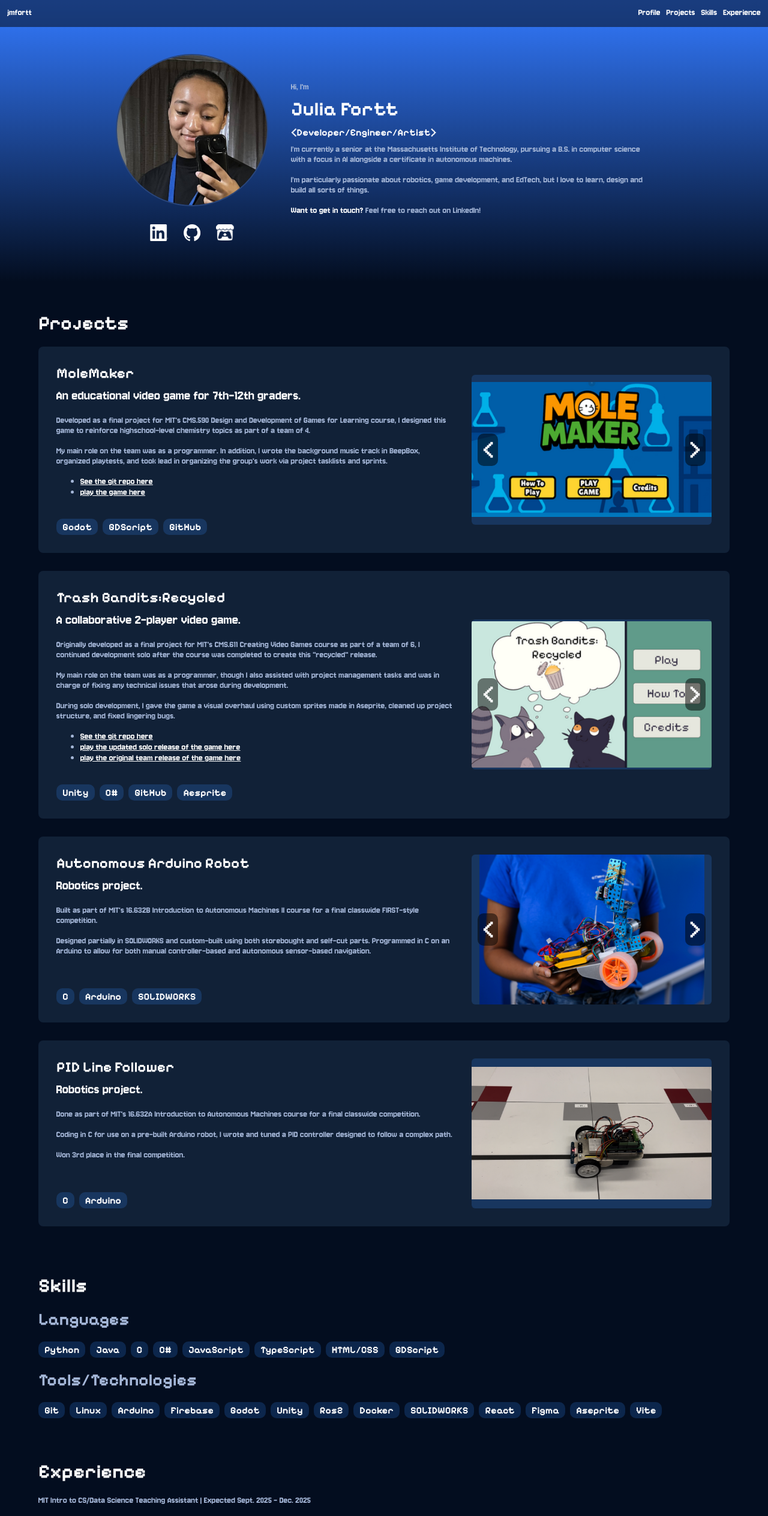
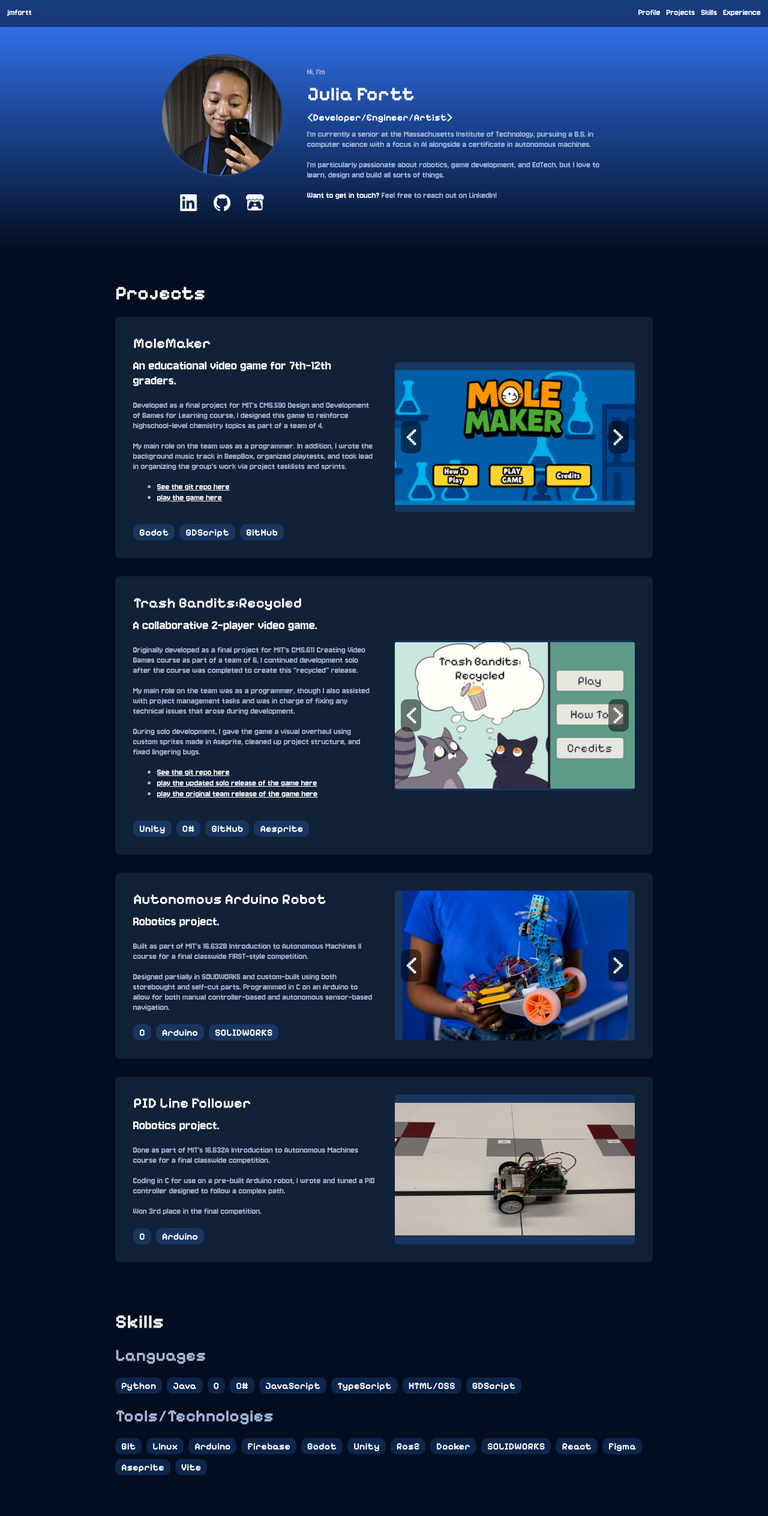
Before and after one commit to JMFortt/jmfortt.github.io, a React (Vite) app: page / in a window 1280 px wide. Shown: the top 2528 px of the page at 60% size. Built offline with nearby package versions, Linux system fonts and the light colour scheme.

Commit message:
narrow content width

```diff
--- a/src/App.css
+++ b/src/App.css
@@ -45,7 +45,7 @@ section {
 .sectionTitle {
   color: var(--contrast-color);
   margin: 20px auto;
-  width: 90%;
+  width: 70%;
   text-align: left;
   font-family: "pixelifySans";
   font-size: 32px;
--- a/src/sections/Experience/ExperienceStyles.module.css
+++ b/src/sections/Experience/ExperienceStyles.module.css
@@ -5,7 +5,7 @@
 }
 
 .content {
-  width: 90%;
+  width: 70%;
   margin: 0 auto;
 }
 
--- a/src/sections/Profile/ProfileStyles.module.css
+++ b/src/sections/Profile/ProfileStyles.module.css
@@ -33,7 +33,7 @@
   border-radius: 50%;
   margin-bottom: 30px;
   border: 2px solid var(--complement-color);
-  max-width: 100%;
+  max-width: 200px;
   height: auto;
 }
 
@@ -49,7 +49,7 @@
 
 .right {
   flex: 1 1 0;
-  max-width: 600px;
+  max-width: 500px;
   min-width: 0;
   overflow-wrap: break-word;
 }
@@ -94,7 +94,7 @@
   }
 
   .right {
-    max-width: 100%;
+    max-width: 70%;
   }
 
   .title {
--- a/src/sections/Projects/ProjectCardStyles.module.css
+++ b/src/sections/Projects/ProjectCardStyles.module.css
@@ -1,7 +1,7 @@
 .container {
   background-color: var(--card-color);
   color: var(--text-color);
-  width: 90%;
+  width: 70%;
   height: fit-content;
   display: flex;
   flex-direction: column;
@@ -96,7 +96,7 @@
   color: var(--contrast-color);
 }
 
-@media (max-width: 800px) {
+@media (max-width: 1200px) {
   .content {
     flex-direction: column;
     align-items: stretch;
--- a/src/sections/Skills/SkillsStyles.module.css
+++ b/src/sections/Skills/SkillsStyles.module.css
@@ -7,7 +7,7 @@
 }
 
 .content {
-  width: 90%;
+  width: 70%;
   text-align: center;
   margin: 0 auto;
 }
```
